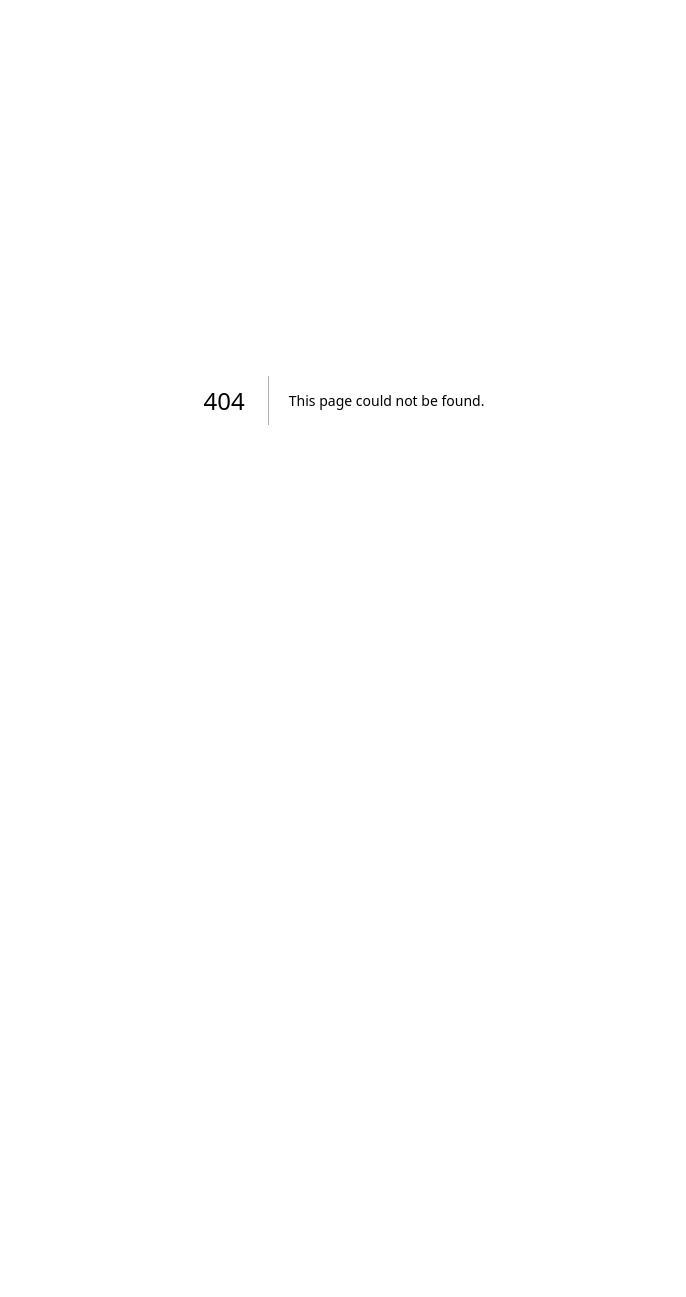
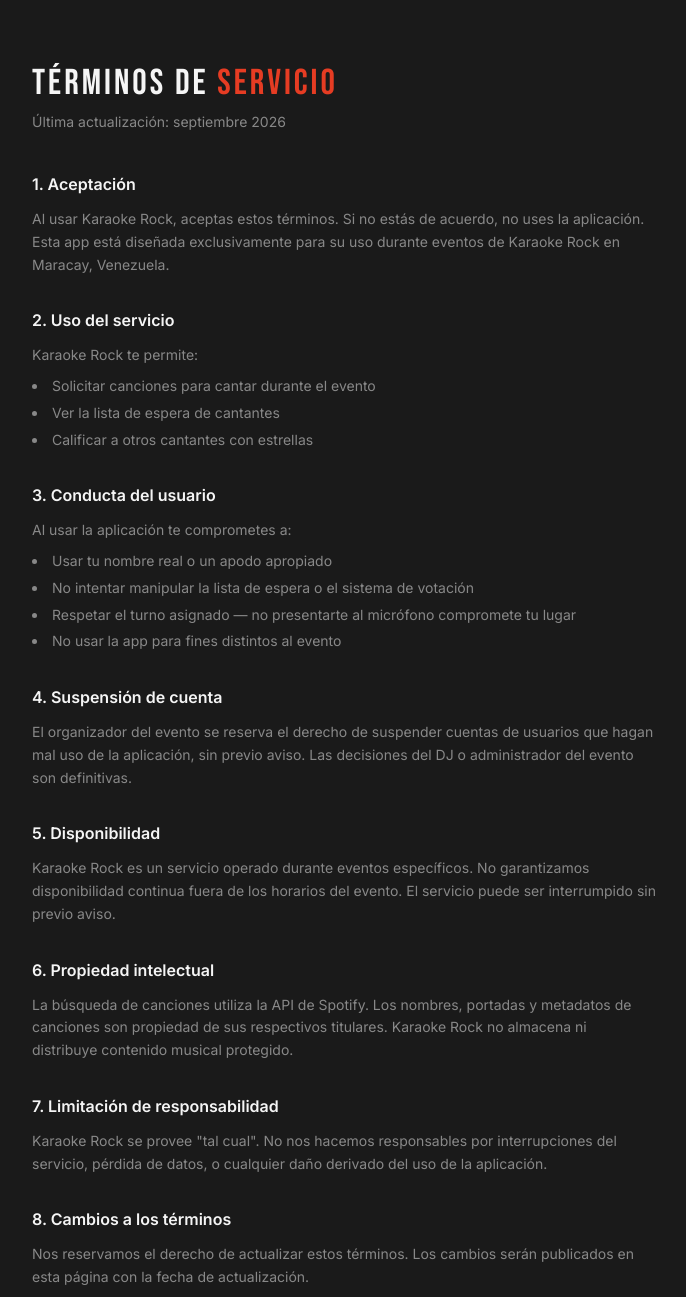
Before and after one commit to takariwastudio/karaoke-rock, a Next.js app: page /terms in a window 1280 px wide. Before the commit this address had no page. Shown: the top 1297 px of the page, without its empty margins (296-982 px from the left). Before the commit the page ends 800 px from the top, so only its background shows below. Built offline with nearby package versions, Linux system fonts and the light colour scheme.

Commit message:
feat: privacy and terms pages

```diff
--- /dev/null
+++ b/src/app/privacy/page.tsx
@@ -0,0 +1,92 @@
+export default function PrivacyPage() {
+  return (
+    <div className="min-h-screen bg-r-bg text-r-text">
+      <div className="max-w-2xl mx-auto px-6 py-16">
+
+        <div className="mb-10">
+          <h1 className="font-display text-4xl tracking-[3px] mb-2">
+            POLÍTICA DE <span className="text-r-red">PRIVACIDAD</span>
+          </h1>
+          <p className="text-r-muted text-sm">Última actualización: septiembre 2026</p>
+        </div>
+
+        <div className="space-y-8 text-sm leading-relaxed">
+
+          <section>
+            <h2 className="font-semibold text-base mb-3 text-r-text">1. Información que recopilamos</h2>
+            <p className="text-r-muted">
+              Karaoke Rock recopila únicamente la información necesaria para el funcionamiento
+              del servicio. Al iniciar sesión con Google, obtenemos tu nombre y foto de perfil
+              asociados a tu cuenta de Google. No accedemos a tu correo electrónico, contactos,
+              ni ningún otro dato de tu cuenta.
+            </p>
+          </section>
+
+          <section>
+            <h2 className="font-semibold text-base mb-3 text-r-text">2. Cómo usamos tu información</h2>
+            <p className="text-r-muted">Tu nombre y foto se usan exclusivamente para:</p>
+            <ul className="text-r-muted mt-2 space-y-1 list-disc list-inside">
+              <li>Identificarte en la lista de espera del evento</li>
+              <li>Mostrar tu perfil a otros asistentes del evento</li>
+              <li>Registrar tus solicitudes de canciones y calificaciones</li>
+            </ul>
+          </section>
+
+          <section>
+            <h2 className="font-semibold text-base mb-3 text-r-text">3. Almacenamiento de datos</h2>
+            <p className="text-r-muted">
+              Los datos se almacenan en servidores de Supabase (supabase.com) con cifrado
+              en tránsito y en reposo. Los datos de cada evento se conservan por un período
+              máximo de 30 días después de finalizado el evento.
+            </p>
+          </section>
+
+          <section>
+            <h2 className="font-semibold text-base mb-3 text-r-text">4. Compartir información</h2>
+            <p className="text-r-muted">
+              No vendemos, alquilamos ni compartimos tu información personal con terceros.
+              Tu nombre y calificaciones son visibles para otros asistentes del evento dentro
+              de la aplicación durante la duración del mismo.
+            </p>
+          </section>
+
+          <section>
+            <h2 className="font-semibold text-base mb-3 text-r-text">5. Servicios de terceros</h2>
+            <p className="text-r-muted">
+              Utilizamos los siguientes servicios de terceros:
+            </p>
+            <ul className="text-r-muted mt-2 space-y-1 list-disc list-inside">
+              <li>Google OAuth — autenticación de usuarios</li>
+              <li>Supabase — base de datos y almacenamiento</li>
+              <li>Spotify API — búsqueda de canciones (solo lectura, no accedemos a tu cuenta de Spotify)</li>
+            </ul>
+          </section>
+
+          <section>
+            <h2 className="font-semibold text-base mb-3 text-r-text">6. Tus derechos</h2>
+            <p className="text-r-muted">
+              Puedes solicitar la eliminación de tus datos en cualquier momento contactándonos.
+              También puedes cerrar sesión desde tu perfil, lo cual desvincula tu acceso a la app.
+            </p>
+          </section>
+
+          <section>
+            <h2 className="font-semibold text-base mb-3 text-r-text">7. Contacto</h2>
+            <p className="text-r-muted">
+              Para cualquier consulta sobre privacidad, contáctanos en{' '}
+              <span className="text-r-text">takariwastudio@gmail.com</span>
+            </p>
+          </section>
+
+        </div>
+
+        <div className="mt-12 pt-6 border-t border-r-border">
+          <a href="/" className="text-r-muted hover:text-r-text text-sm transition-colors">
+            ← Volver a Karaoke Rock
+          </a>
+        </div>
+
+      </div>
+    </div>
+  )
+}
--- /dev/null
+++ b/src/app/terms/page.tsx
@@ -0,0 +1,139 @@
+export default function TermsPage() {
+  return (
+    <div className="min-h-screen bg-r-bg text-r-text">
+      <div className="max-w-2xl mx-auto px-6 py-16">
+        <div className="mb-10">
+          <h1 className="font-display text-4xl tracking-[3px] mb-2">
+            TÉRMINOS DE <span className="text-r-red">SERVICIO</span>
+          </h1>
+          <p className="text-r-muted text-sm">
+            Última actualización: septiembre 2026
+          </p>
+        </div>
+
+        <div className="space-y-8 text-sm leading-relaxed">
+          <section>
+            <h2 className="font-semibold text-base mb-3 text-r-text">
+              1. Aceptación
+            </h2>
+            <p className="text-r-muted">
+              Al usar Karaoke Rock, aceptas estos términos. Si no estás de
+              acuerdo, no uses la aplicación. Esta app está diseñada
+              exclusivamente para su uso durante eventos de Karaoke Rock en
+              Maracay, Venezuela.
+            </p>
+          </section>
+
+          <section>
+            <h2 className="font-semibold text-base mb-3 text-r-text">
+              2. Uso del servicio
+            </h2>
+            <p className="text-r-muted">Karaoke Rock te permite:</p>
+            <ul className="text-r-muted mt-2 space-y-1 list-disc list-inside">
+              <li>Solicitar canciones para cantar durante el evento</li>
+              <li>Ver la lista de espera de cantantes</li>
+              <li>Calificar a otros cantantes con estrellas</li>
+            </ul>
+          </section>
+
+          <section>
+            <h2 className="font-semibold text-base mb-3 text-r-text">
+              3. Conducta del usuario
+            </h2>
+            <p className="text-r-muted">
+              Al usar la aplicación te comprometes a:
+            </p>
+            <ul className="text-r-muted mt-2 space-y-1 list-disc list-inside">
+              <li>Usar tu nombre real o un apodo apropiado</li>
+              <li>
+                No intentar manipular la lista de espera o el sistema de
+                votación
+              </li>
+              <li>
+                Respetar el turno asignado — no presentarte al micrófono
+                compromete tu lugar
+              </li>
+              <li>No usar la app para fines distintos al evento</li>
+            </ul>
+          </section>
+
+          <section>
+            <h2 className="font-semibold text-base mb-3 text-r-text">
+              4. Suspensión de cuenta
+            </h2>
+            <p className="text-r-muted">
+              El organizador del evento se reserva el derecho de suspender
+              cuentas de usuarios que hagan mal uso de la aplicación, sin previo
+              aviso. Las decisiones del DJ o administrador del evento son
+              definitivas.
+            </p>
+          </section>
+
+          <section>
+            <h2 className="font-semibold text-base mb-3 text-r-text">
+              5. Disponibilidad
+            </h2>
+            <p className="text-r-muted">
+              Karaoke Rock es un servicio operado durante eventos específicos.
+              No garantizamos disponibilidad continua fuera de los horarios del
+              evento. El servicio puede ser interrumpido sin previo aviso.
+            </p>
+          </section>
+
+          <section>
+            <h2 className="font-semibold text-base mb-3 text-r-text">
+              6. Propiedad intelectual
+            </h2>
+            <p className="text-r-muted">
+              La búsqueda de canciones utiliza la API de Spotify. Los nombres,
+              portadas y metadatos de canciones son propiedad de sus respectivos
+              titulares. Karaoke Rock no almacena ni distribuye contenido
+              musical protegido.
+            </p>
+          </section>
+
+          <section>
+            <h2 className="font-semibold text-base mb-3 text-r-text">
+              7. Limitación de responsabilidad
+            </h2>
+            <p className="text-r-muted">
+              Karaoke Rock se provee "tal cual". No nos hacemos responsables por
+              interrupciones del servicio, pérdida de datos, o cualquier daño
+              derivado del uso de la aplicación.
+            </p>
+          </section>
+
+          <section>
+            <h2 className="font-semibold text-base mb-3 text-r-text">
+              8. Cambios a los términos
+            </h2>
+            <p className="text-r-muted">
+              Nos reservamos el derecho de actualizar estos términos. Los
+              cambios serán publicados en esta página con la fecha de
+              actualización.
+            </p>
+          </section>
+
+          <section>
+            <h2 className="font-semibold text-base mb-3 text-r-text">
+              9. Contacto
+            </h2>
+            <p className="text-r-muted">
+              Para consultas sobre estos términos:{" "}
+              <span className="text-r-text">takariwastudio@gmail.com</span>
+            </p>
+          </section>
+        </div>
+
+        <div className="mt-12 pt-6 border-t border-r-border">
+          <a
+            href="/"
+            className="text-r-muted hover:text-r-text text-sm transition-colors"
+          >
+            ← Volver a Karaoke Rock
+          </a>
+        </div>
+      </div>
+    </div>
+  );
+}
```
